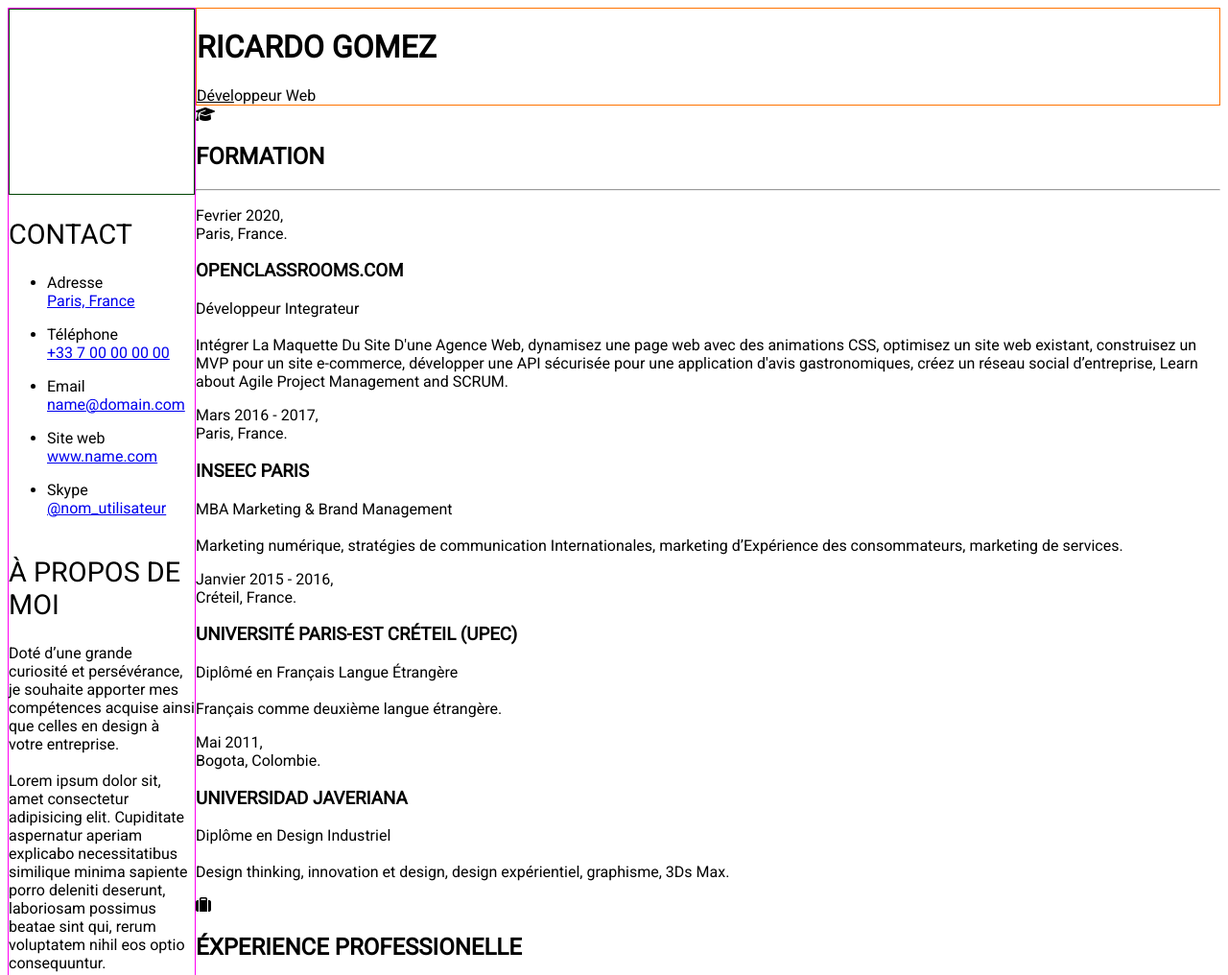
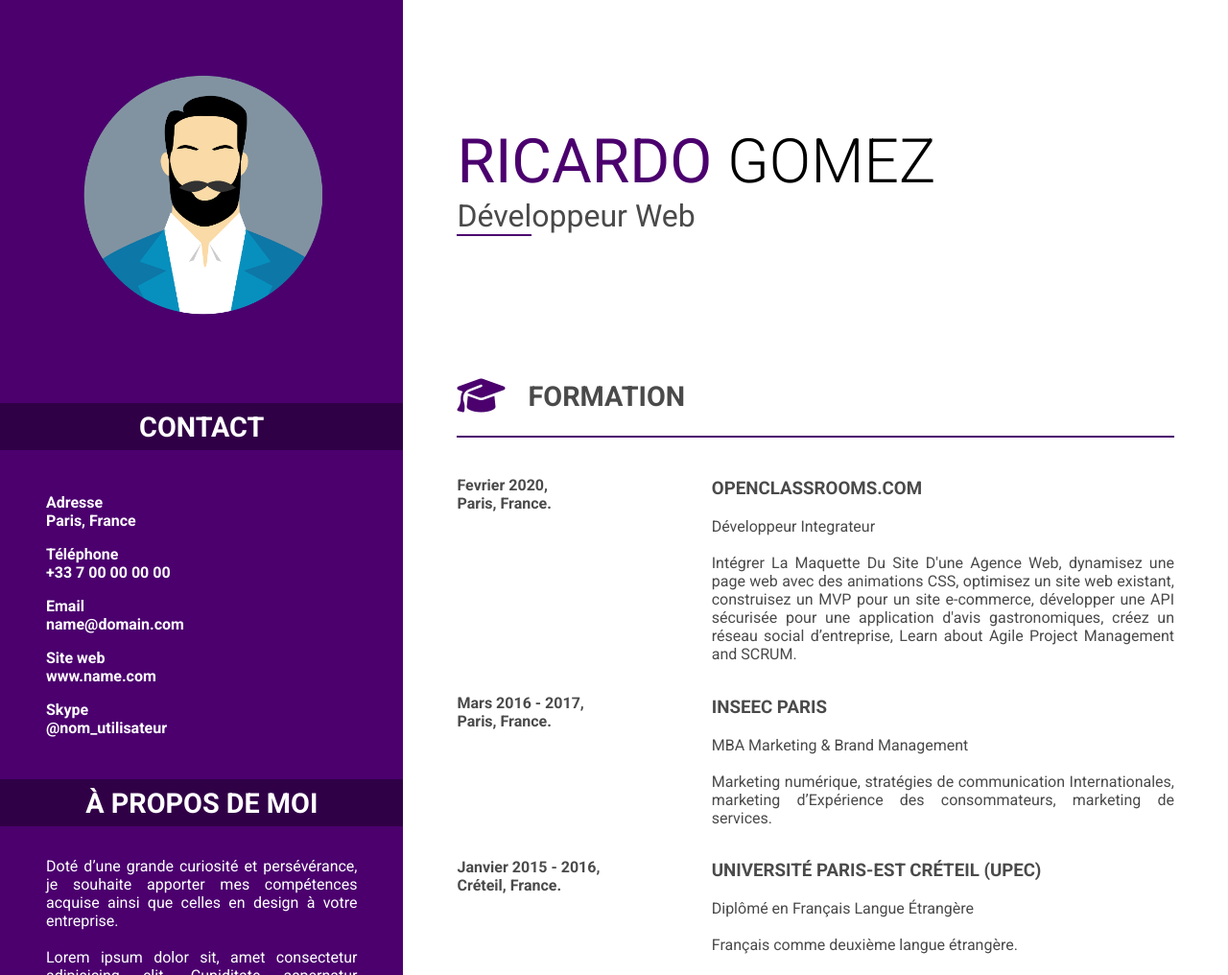
Before and after one commit to rgalegria/P2_GOMEZ_Ricardo, a plain HTML site: page index.html in a window 1280 px wide. Shown: the top 1016 px of the page at 96% size. Drawn offline with Linux system fonts and the light colour scheme.

Commit message:
changement des styles par rapport à la maquette OC

```diff
--- a/css/styles.css
+++ b/css/styles.css
@@ -1,57 +1,88 @@
-@import url("https://fonts.googleapis.com/css?family=Roboto&display=swap");
-
-/* Fonts */
+@import url("https://fonts.googleapis.com/css?family=Roboto:100,300,400,700&display=swap");
 
 body {
   font-family: "Roboto", sans-serif;
   font-weight: 400;
-  display: block;
+  margin: 0em;
   display: flex;
   flex-direction: row-reverse;
+  color: #4a4a4a;
 }
 
 h1,
 h2,
 h3,
-h4,
-h5,
-h6 {
+h4 {
   text-transform: uppercase;
-  font-weight: 800;
 }
 
-.title {
-  font-size: 1.8em;
-  font-weight: 400;
+h1 {
+  font-size: 4em;
+  font-weight: 500;
+  color: #4b006e;
+  margin-bottom: 0em;
 }
 
-.title_2 {
-  text-transform: uppercase;
-  font-size: 0.8em;
-  font-weight: 800;
+h2 {
+  font-size: 1.8em;
 }
 
-/* Contenu */
+a {
+  color: white;
+  text-decoration: none;
+}
 
-.wrapper {
-  width: 68%;
-  display: flex;
-  flex-direction: column;
-  border: 1px solid #160066;
+a:hover {
+  color: #008cff;
+
+  text-decoration: underline;
+}
+
+p {
+  text-align: justify;
+}
+
+u {
+  text-decoration: none;
+  border-bottom: 2px solid #4b006e;
+}
+
+i,
+hr {
+  color: #4b006e;
+}
+
+i {
+  font-size: 2.5em;
+  margin-top: 0.5em;
+  margin-right: 0.6em;
+}
+
+hr {
+  margin: 0em;
+  margin-bottom: 1.5em;
+  border: 1px solid;
+}
+
+ul {
+  list-style: none;
+  padding: 0.8em 3em;
+}
+
+main {
+  width: 64%;
+  padding: 3.5em;
 }
 
 aside {
-  display: flex;
-  flex-direction: column;
-  border: 1px solid #ff00f2;
-  width: 32%;
+  width: 36%;
   height: auto;
+  background-color: #4b006e;
+  color: white;
 }
 
 header {
-  display: flex;
-  flex-direction: column;
-  border: 1px solid #ff7300;
+  padding: 2em 0em;
 }
 
 img {
@@ -60,30 +91,76 @@ img {
   height: auto;
 }
 
-.photo {
-  border: 1px solid #004403;
-  padding: 6em;
+.flex-column {
+  display: flex;
+  flex-direction: column;
 }
 
-.header_text {
+.flex-row {
   display: flex;
-  flex-direction: column;
-  border: 1px solid #004403;
+  flex-direction: row;
+}
+
+.col-left {
+  width: 55%;
+  height: auto;
+}
+
+.col-right {
+  width: 100%;
+}
+
+.col-rec-left {
+  width: 60%;
+  height: auto;
+}
+
+.padding-p {
+  padding: 1em 3em;
+}
+
+.bold {
+  font-weight: bold;
+}
+
+.nom {
+  font-weight: 300;
+  color: black;
+}
+
+.profession {
+  font-size: 2em;
+  font-family: "Roboto", sans-serif;
+  font-weight: 500;
+  margin-top: 0em;
+  margin-bottom: 3em;
+}
+
+.photo {
+  margin: 0;
   padding: 3em;
-  width: 70%;
 }
 
 .content {
-  border: 1px solid #ff0000;
   display: block;
   padding: 3em;
   width: 70%;
 }
 
+.title {
+  background-color: #300046;
+  text-align: center;
+  padding: 0.25em;
+  margin: 0;
+}
+
 .grid {
+  padding: 1em 5em;
   display: grid;
-  grid-template: repeat(1, 60px) / repeat(3, 1fr);
-  gap: 3em;
-  padding: 0em;
-  border: 1px solid #079202;
+  grid-template: repeat(1, 5em) / repeat(3, 1fr);
+  gap: 1em;
 }
+
+#i {
+  color: white;
+}
```
